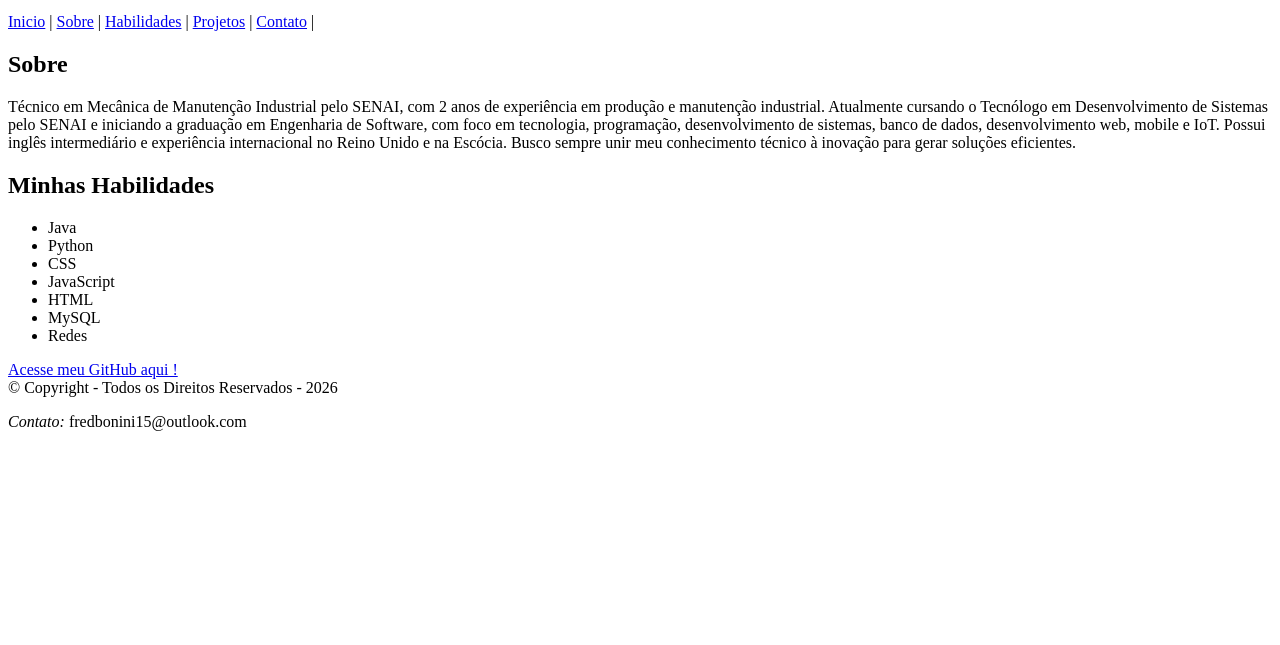
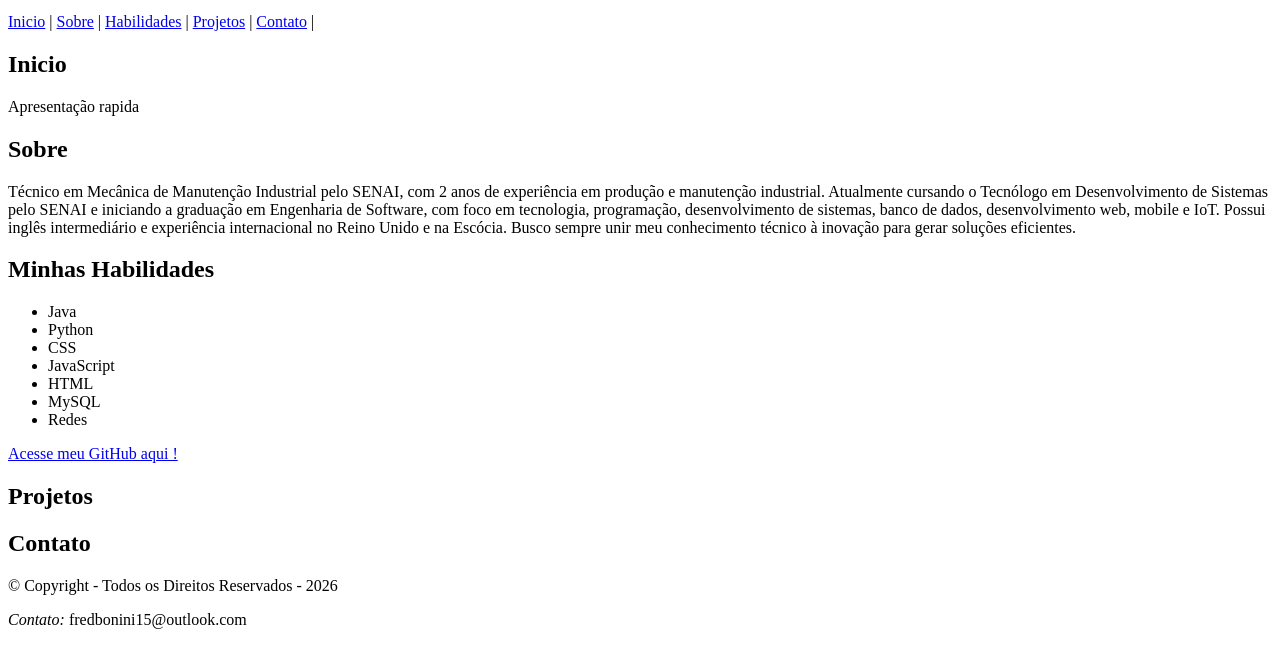
Before and after one commit to FredSantiago0/Portifolio, a plain HTML site: page index.html in a window 1280 px wide. Shown: the part 213-858 px from the top of the page. Before the commit the page ends 800 px from the top, so only its background shows below. Drawn offline with Linux system fonts and the light colour scheme.

Commit message:
Adds "Inicio," "Projetos," and "Contato" sections to the portfolio.

```diff
--- a/index.html
+++ b/index.html
@@ -22,7 +22,12 @@
 
     <main>
 
-        <section>
+        <section id="Inicio">
+            <h2>Inicio</h2>
+            <p>Apresentação rapida</p>
+        </section>
+
+        <section id="Sobre">
             <h2>Sobre</h2>
             <p>
                 Técnico em Mecânica de Manutenção Industrial pelo SENAI, com 2 anos de experiência em produção e manutenção industrial.
@@ -33,7 +38,7 @@
             </p>
         </section>
 
-        <section>
+        <section id=" Habilidades">
             <h2>Minhas Habilidades</h2>
 
             <ul>
@@ -52,8 +57,17 @@
 
     </main>
 
+    <section id="Projetos">
+        <h2>Projetos</h2>
+        <p></p>
+    </section>
 
-    <footer>
+     <section id="Contato">
+        <h2>Contato</h2>
+        <p></p>
+    </section>
+
+    <footer >
         &copy; Copyright - Todos os Direitos Reservados - 2026
         <p><i>Contato:</i> fredbonini15@outlook.com</p>
     </footer>
```
